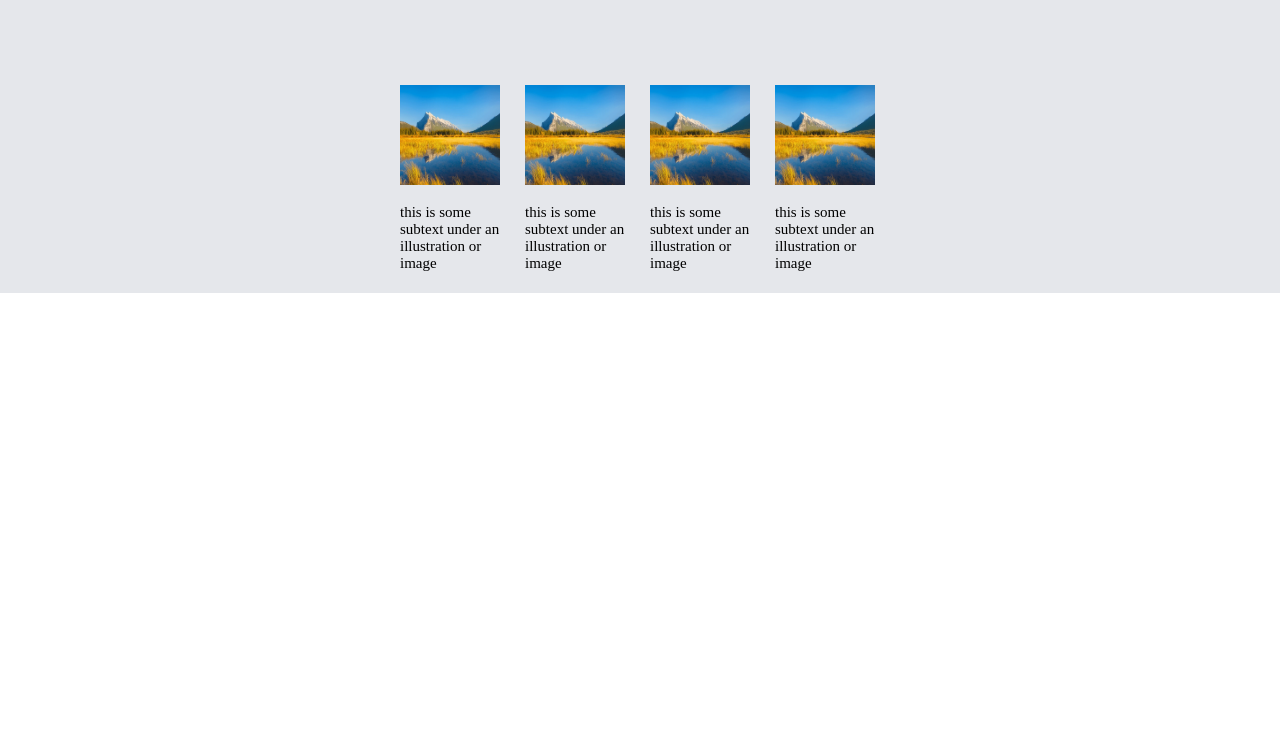
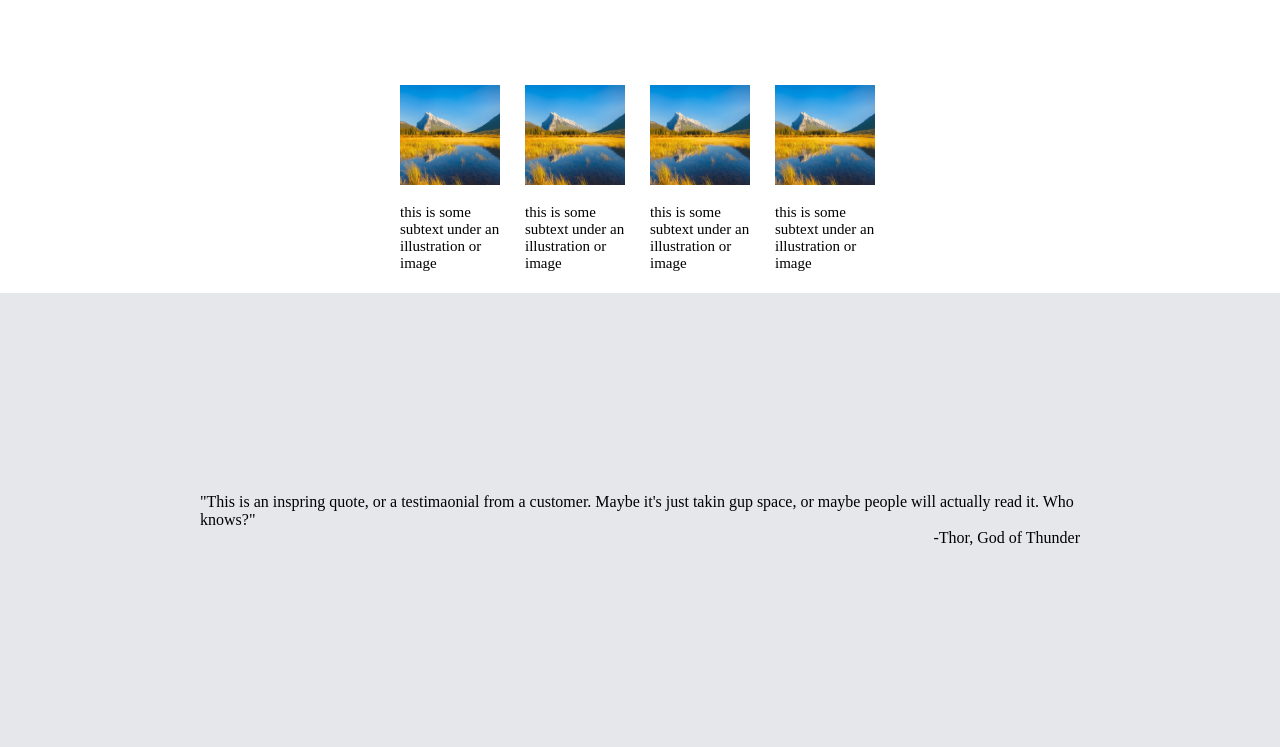
Before and after one commit to NovoneelB/landing-page, a plain HTML site: page index.html in a window 1280 px wide. Shown: the part 635-1382 px from the top of the page. Before the commit the page ends 928 px from the top, so only its background shows below. Drawn offline with Linux system fonts and the light colour scheme; files whose address does not match are found by name.

Commit message:
quote section complete

```diff
--- a/index.html
+++ b/index.html
@@ -51,4 +51,8 @@
         </div>
     </div>
 </div>
+<div class="container4">
+    <div class="quote"> "This is an inspring quote, or a testimaonial from a customer. Maybe it's just takin gup space, or maybe people will actually read it. Who knows?"</div>
+    <div class="person">-Thor, God of Thunder</div>
+</div>
 </html>
--- a/styles.css
+++ b/styles.css
@@ -99,8 +99,8 @@ header {
 .container3 {
     display: flex;
     height: 400px;
-    background-color: #e5e7eb;
-    border-color: #e5e7eb;
+    background-color: white;
+    border-color: white;
 }
 
 .info-parent {
@@ -122,17 +122,6 @@ header {
     margin-bottom: 50px;
 }
 
-/* .class {
-    display: flex;
-    margin-right: 400px;
-    margin-left: 400px;
-    margin-top: 50px;
-    margin-bottom: 50px;
-    justify-content: center;
-    align-items: center;
-    gap: 20px;
-} */
-
 .title2 {
     display: flex;
     font: roboto;
@@ -145,3 +134,29 @@ header {
     justify-content: center;
     align-items: center;
 }
+
+/* quote container4 */
+.container4 {
+    display: flex;
+    flex-direction: column;
+    border: 300px;
+    padding: 200px;
+    background-color: #E5E7EB;
+}
+
+.quote {
+    display: flex;
+    flex-direction: column;
+    max-width: 1000px;
+    max-height: 300px;
+}
+
+.person {
+    display: flex;
+    flex-direction: column;
+    max-width: 1000px;
+    max-height: 300px;
+    margin: 0px;
+    justify-content: flex-start;
+    align-items: flex-end;
+}
```
